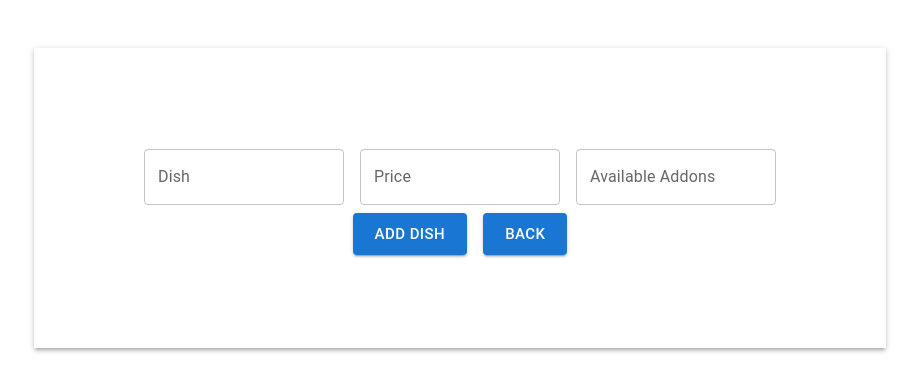
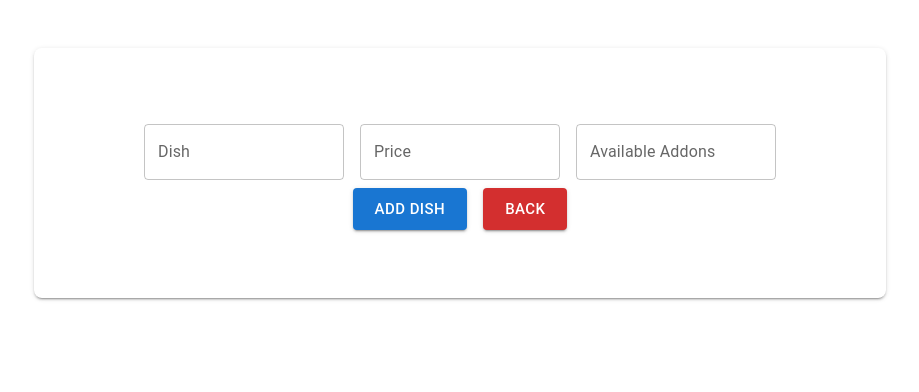
Before and after one commit to shivprajapat/react-redux-curd-operation, a React (Create React App) app: page /add-user in a window 1280 px wide. Shown: the top 392 px of the page, without its empty margins (180-1099 px from the left). Built offline with nearby package versions, Linux system fonts and the light colour scheme.

Commit message:
add food functionally added

```diff
--- a/db.json
+++ b/db.json
@@ -3,7 +3,14 @@
     {
       "name": "Dish",
       "price": "10",
-      "addons": "Extra Sauce"
+      "addons": "Extra Sauce",
+      "id": 1
+    },
+    {
+      "name": "Mobile Development",
+      "price": "20",
+      "addons": "Extra Sauce, Yogurt, Cheese",
+      "id": 2
     }
   ]
 }
--- a/src/components/AddUser.jsx
+++ b/src/components/AddUser.jsx
@@ -1,30 +1,53 @@
-import * as React from 'react';
+import React, { useState } from 'react'
 import Box from '@mui/material/Box';
 import TextField from '@mui/material/TextField';
 import Button from '@mui/material/Button';
 import Stack from '@mui/material/Stack';
 import { useNavigate } from 'react-router-dom'
+import { useDispatch } from 'react-redux'
+import { addFood } from '../redux/actions'
 
 export default function AddUser() {
     const navigate = useNavigate();
+    const dispatch = useDispatch();
+
+    const [inputVal, setInputVal] = useState({
+        name: "",
+        price: "",
+        addons: ""
+    })
+
+    const { name, price, addons } = inputVal;
+    const handleChange = (e) => {
+        let { name, value } = e.target;
+        setInputVal({ ...inputVal, [name]: value })
+    }
+    const handleSubmit = (e) => {
+        e.preventDefault();
+        if (!name || !price || !addons) {
+            setInputVal("fill the data");
+
+        } else {
+            dispatch(addFood(inputVal));
+            console.log(inputVal);
+            navigate('/')
+        }
+    }
     return (
-
-        <Box
-            sx={{
-                boxShadow: 3,
-                height: 300,
-                backgroundColor: 'primary.white',
-                '& .MuiTextField-root': { m: 1, width: '25ch' },
-                display: 'flex', justifyContent: 'center', alignItems: "center", flexDirection: "column"
-            }}>
+        <Box component="form" onSubmit={handleSubmit} sx={{
+            boxShadow: 2,
+            borderRadius: 2, height: 250,
+            backgroundColor: 'primary.danger',
+            '& .MuiTextField-root': { m: 1, width: '25ch' }, display: 'flex', justifyContent: 'center', alignItems: "center", flexDirection: "column",
+        }}>
             <div>
-                <TextField id="outlined-basic" label="Dish" variant="outlined" />
-                <TextField id="outlined-basic" label="Price" variant="outlined" />
-                <TextField id="outlined-basic" label="Available Addons" variant="outlined" />
+                <TextField id="outlined-basic" label="Dish" variant="outlined" name="name" value={name} onChange={handleChange} />
+                <TextField id="outlined-basic" label="Price" variant="outlined" name="price" value={price} onChange={handleChange} />
+                <TextField id="outlined-basic" label="Available Addons" variant="outlined" name="addons" value={addons} onChange={handleChange} />
             </div>
             <Stack direction="row" spacing={2}>
-                <Button variant="contained" size="large">Add Dish</Button>
-                <Button variant="contained" size="large" onClick={() => navigate('/')}>Back</Button>
+                <Button variant="contained" size="large" type="submit">Add Dish</Button>
+                <Button variant="contained" size="large" color='error' onClick={() => navigate('/')}>Back</Button>
             </Stack>
         </Box>
     )
--- a/src/index.css
+++ b/src/index.css
@@ -0,0 +1,6 @@
+form {
+  display: flex;
+  align-items: center;
+  justify-content: center;
+  flex-direction: column;
+}
--- a/src/redux/actions.js
+++ b/src/redux/actions.js
@@ -5,7 +5,10 @@ const getFoods = (users) => ({
     type: actionType.GET_FOODS,
     payload: users
 });
-
+const AddFood = (users) => ({
+    type: actionType.ADD_FOOD,
+    payload: users
+});
 export const loadFoods = () => {
     return function (dispatch) {
         axios.get("http://localhost:5000/food").then((resp) => {
@@ -14,3 +17,12 @@ export const loadFoods = () => {
         }).catch((error) => console.error(error))
     }
 }
+
+export const addFood = (user) => {
+    return function (dispatch) {
+        axios.post("http://localhost:5000/food", user).then((resp) => {
+            console.log(resp);
+            dispatch(AddFood(resp))
+        }).catch((error) => console.error(error))
+    }
+}
--- a/src/redux/reducer.js
+++ b/src/redux/reducer.js
@@ -1,7 +1,8 @@
 import { actionType } from "./actionType";
 
 const initialState = {
-    users: []
+    users: [],
+    user: {}
 }
 
 const usersReducer = (state = initialState, action) => {
```
